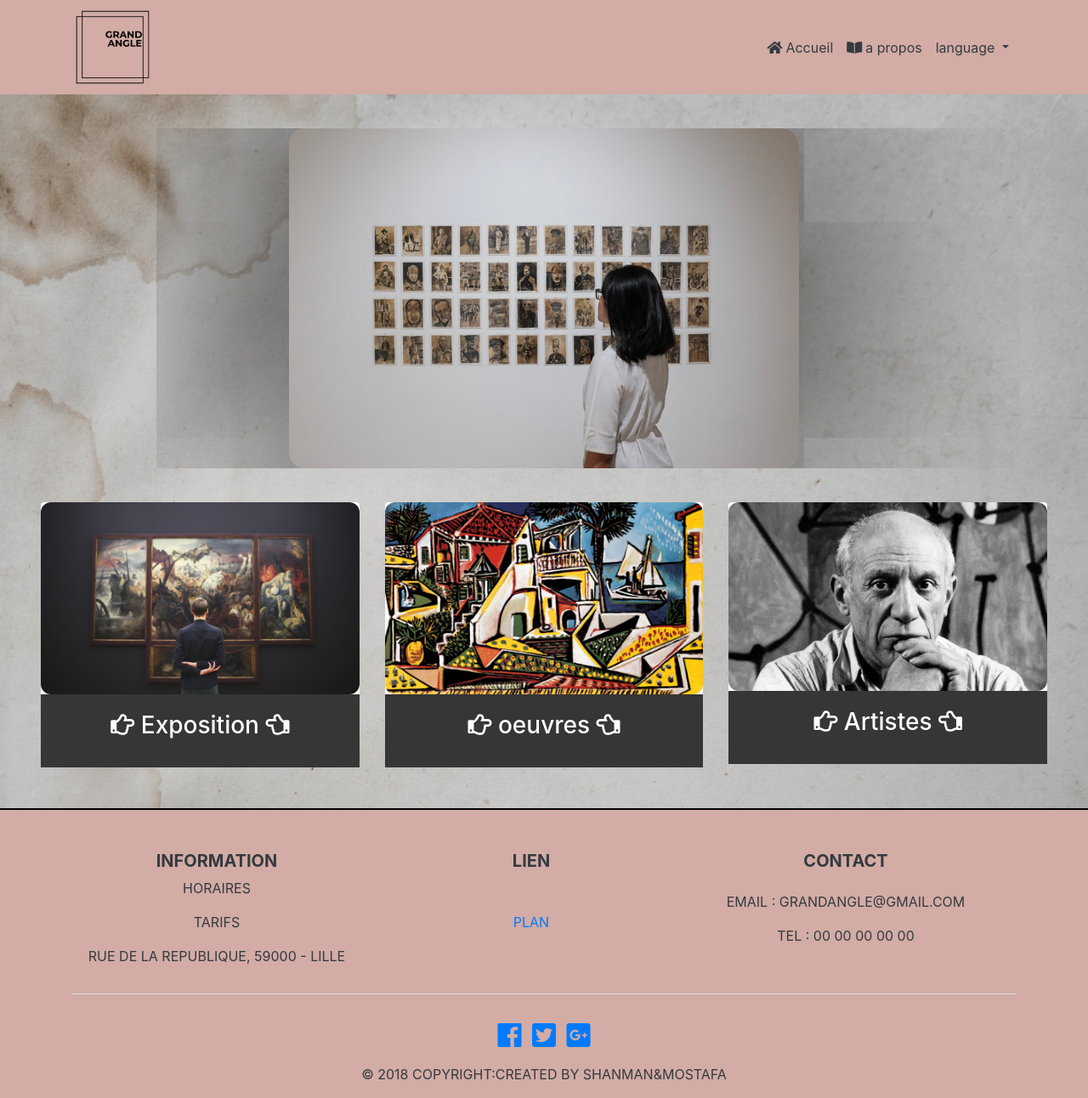
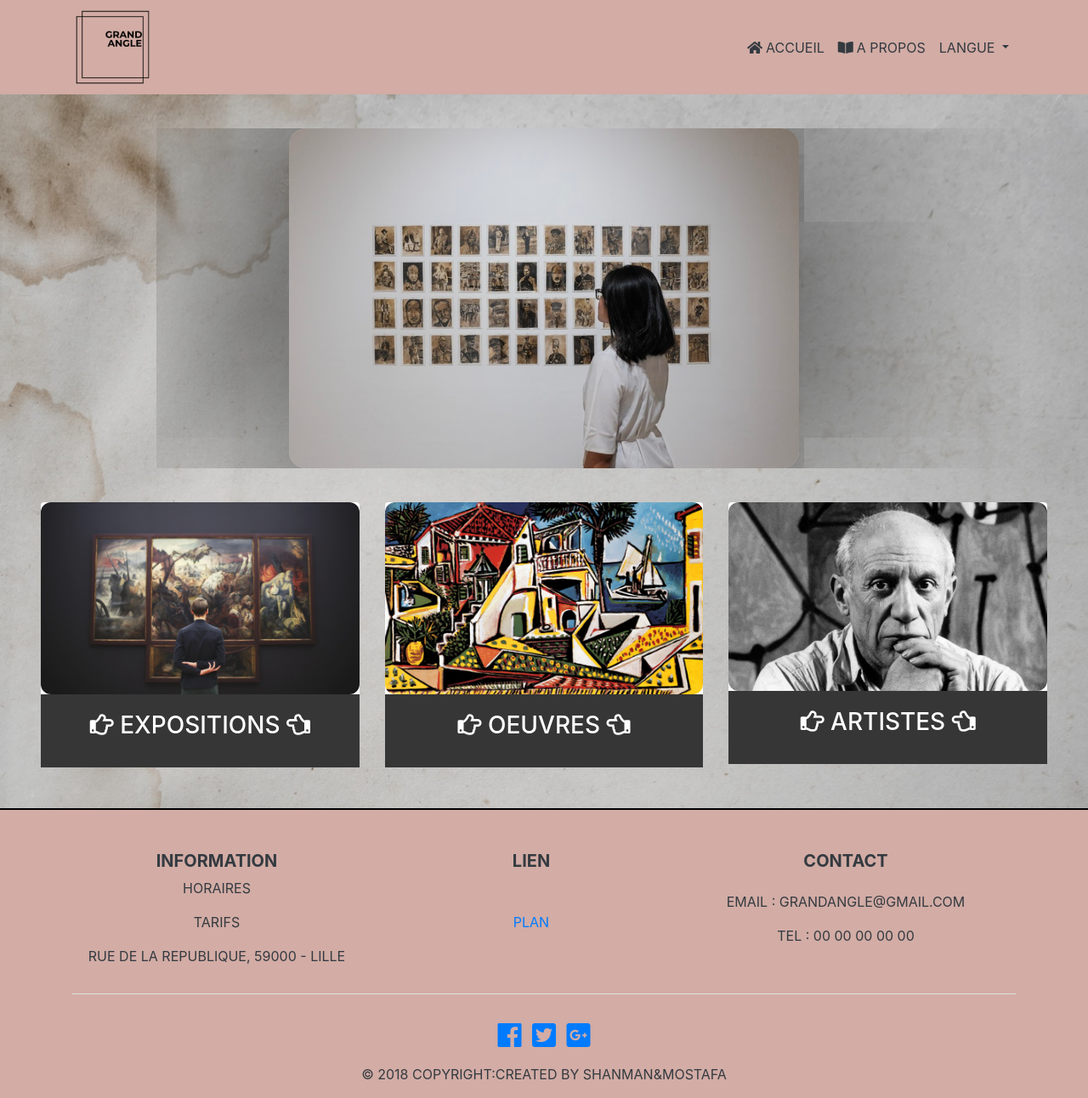
Before and after one commit to Xiaoxiaoshanshan/GA, a Symfony app: template templates/home/index.html.twig in a window 1280 px wide. Shown: the whole page at 85% size. Run offline with Twig, Linux system fonts and the light colour scheme; the template is opened without the code that fills it, so the values that code supplies are empty; some libraries are stand-ins or nearby versions.

Commit message:
corrige footer navbar

```diff
--- a/templates/home/index.html.twig
+++ b/templates/home/index.html.twig
@@ -31,7 +31,7 @@
                 <div class="card h-100">
                     <img class="card-img-top" src="/../assets/img/exp.jpg" alt="">
                     <div class="card-body">
-                        <h3 id="exsh" class="card-title"><a href="/exposition"><i class="far fa-hand-point-right"></i> {{ 'Exposition'|trans }} <i class="far fa-hand-point-left"></i></a></h3>
+                        <h3 id="exsh" class="card-title"><a href="/exposition"><i class="far fa-hand-point-right"></i> EXPOSITIONS <i class="far fa-hand-point-left"></i></a></h3>
                     </div>
                 </div>
             </div>
@@ -40,7 +40,7 @@
                 <div class="card ">
                     <img class="card-img-top" src="/../assets/img/oeuvres.jpg" alt="">
                     <div class="card-body">
-                        <h3 id="oesh" class="card-title"><a href="{{path('oeuvre_index')}}"><i class="far fa-hand-point-right"></i>  {{ 'oeuvres'|trans }}  <i class="far fa-hand-point-left"></i></a></h3>
+                        <h3 id="oesh" class="card-title"><a href="{{path('oeuvre_index')}}"><i class="far fa-hand-point-right"></i> OEUVRES <i class="far fa-hand-point-left"></i></a></h3>
                     </div>
                 </div>
             </div>
@@ -49,7 +49,7 @@
                 <div class="card ">
                     <img class="card-img-top" src="/../assets/img/artiste.jpg" alt="">
                     <div class="card-body">
-                        <h3 id="artsh" class="card-title"><a href="/artiste"><i class="far fa-hand-point-right"></i> {{ 'Artistes'|trans }} <i class="far fa-hand-point-left"></i></a></h3>
+                        <h3 id="artsh" class="card-title"><a href="/artiste"><i class="far fa-hand-point-right"></i>  ARTISTES <i class="far fa-hand-point-left"></i></a></h3>
                         <p class="card-text"></p>
                     </div>
                 </div>
--- a/templates/oeuvre/index.html.twig
+++ b/templates/oeuvre/index.html.twig
@@ -42,9 +42,6 @@
      <a href="{{ path('oeuvre_new') }}">Create new</a>
     {% endif %}
 
-
-
-
  {% include ('partials/footer.html.twig') %}
 
 
--- a/templates/partials/footer.html.twig
+++ b/templates/partials/footer.html.twig
@@ -14,7 +14,7 @@
 
             <div class="col-md-4">
                 <h5 class="font-weight-bold mb-5">{{ 'lien'|trans }}</h5>
-                <a href="#">{{ 'Plan'|trans }}</a>
+                <a href="/propos">{{ 'Plan'|trans }}</a>
             </div>
 
             <div class="col-md-4">
--- a/templates/partials/visitnavbar.html.twig
+++ b/templates/partials/visitnavbar.html.twig
@@ -3,7 +3,7 @@
 {% block body %}
 
     <!-- Navigation -->
-    <nav class="navbar navbar-expand-lg navbar-light" style="background-color: #D2ACA5">
+    <nav class="navbar navbar-expand-lg navbar-light text-uppercase" style="background-color: #D2ACA5">
         <div class="container">
             <img src="/../assets/img/logo.png">
 
@@ -20,7 +20,7 @@
                     </li>
                     <li class="nav-item dropdown">
                         <a class="nav-link dropdown-toggle text-dark" href="#" id="navbarDropdown" role="button" data-toggle="dropdown">
-                            language
+                            langue
                         </a>
                         <div class="dropdown-menu">
                             <a class="dropdown-item text-dark" href="/fr/"><img src="/../assets/img/fr%20(2).png"> French</a>
```
Also changed, not shown: public/assets/css/style.css.
